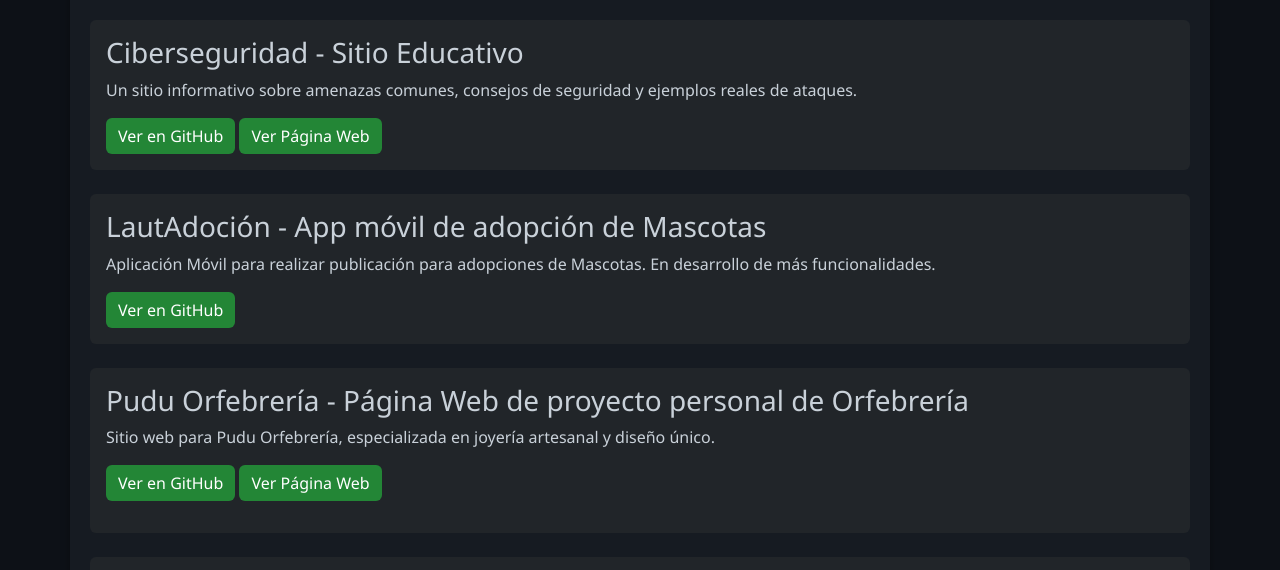
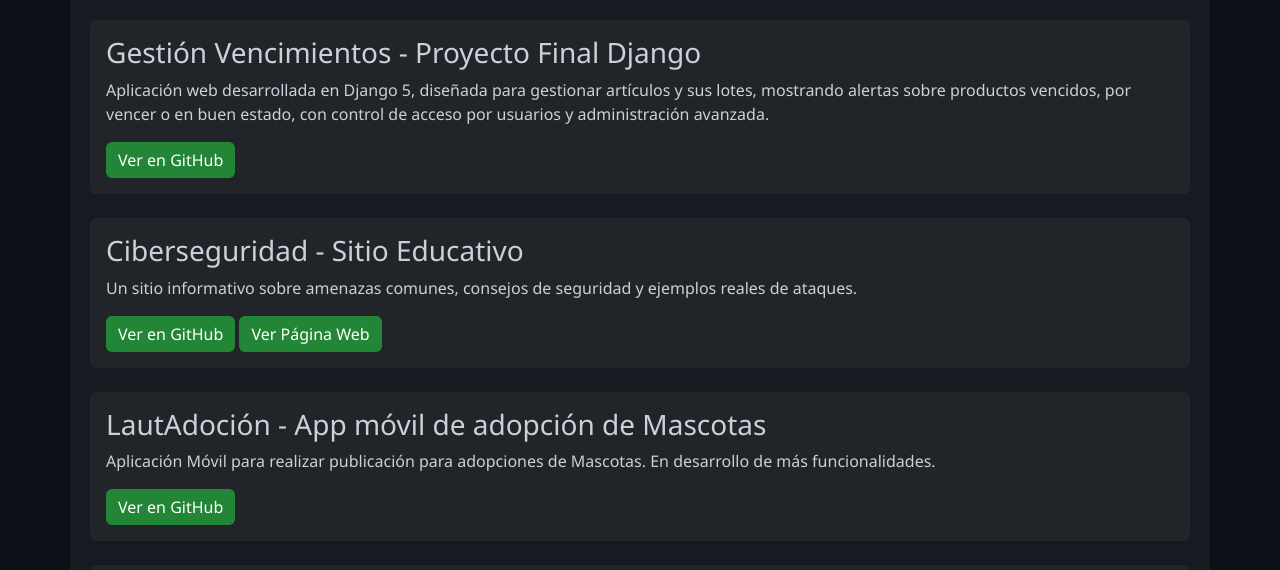
Before and after one commit to CintyaRam/Portafolio, a plain HTML site: page proyectos.html in a window 1280 px wide. Shown: the part 227-797 px from the top of the page. Drawn offline with nearby package versions, Linux system fonts and the light colour scheme.

Commit message:
Se añade proyecto final

```diff
--- a/proyectos.html
+++ b/proyectos.html
@@ -37,6 +37,19 @@
     <section class="py-5">
         <div class="container">
             <h2 class="mb-4">Mis Proyectos</h2>
+            <!-- Proyecto Principal -->
+            <div class="card mb-4 bg-dark text-white border-secondary">
+                <div class="card-body">
+                    <h3 class="card-title">Gestión Vencimientos - Proyecto Final Django</h3>
+                    <p class="card-text">Aplicación web desarrollada en Django 5, diseñada para gestionar artículos y
+                        sus lotes, mostrando alertas sobre productos vencidos, por vencer o en buen estado, con control
+                        de acceso por usuarios y administración avanzada.</p>
+                    <a href="https://github.com/CintyaRam/gestion_vencimientos" target="_blank"
+                        class="btn btn-primary me-2">Ver en GitHub</a>
+                    <!-- <a href="#" target="_blank" class="btn btn-primary">Ver
+                        Página Web</a> -->
+                </div>
+            </div>
 
             <!-- Proyecto 1 -->
             <div class="card mb-4 bg-dark text-white border-secondary">
@@ -46,7 +59,8 @@
                         reales de ataques.</p>
                     <a href="https://github.com/CintyaRam/ciberseguridad" target="_blank" class="btn btn-primary">Ver
                         en GitHub</a>
-                    <a href="https://cintyaram.github.io/ciberseguridad/" target="_blank" class="btn btn-primary me-2">Ver
+                    <a href="https://cintyaram.github.io/ciberseguridad/" target="_blank"
+                        class="btn btn-primary me-2">Ver
                         Página Web</a>
                 </div>
             </div>
@@ -65,20 +79,27 @@
             <div class="card mb-4 bg-dark text-white border-secondary">
                 <div class="card-body">
                     <h3 class="card-title">Pudu Orfebrería - Página Web de proyecto personal de Orfebrería</h3>
-                    <p class="card-text">Sitio web para Pudu Orfebrería, especializada en joyería artesanal y diseño único.<p>
-                    <a href="https://github.com/CintyaRam/PuduOrfebreria" target="_blank" class="btn btn-primary">Ver
-                        en GitHub</a>
-                    <a href="https://cintyaram.github.io/PuduOrfebreria/" target="_blank" class="btn btn-primary me-2">Ver
-                        Página Web</a>
+                    <p class="card-text">Sitio web para Pudu Orfebrería, especializada en joyería artesanal y diseño
+                        único.
+                    <p>
+                        <a href="https://github.com/CintyaRam/PuduOrfebreria" target="_blank"
+                            class="btn btn-primary">Ver
+                            en GitHub</a>
+                        <a href="https://cintyaram.github.io/PuduOrfebreria/" target="_blank"
+                            class="btn btn-primary me-2">Ver
+                            Página Web</a>
                 </div>
             </div>
             <!-- Proyecto 4 -->
             <div class="card mb-4 bg-dark text-white border-secondary">
                 <div class="card-body">
                     <h3 class="card-title">Competencias Tecnológicas</h3>
-                    <p class="card-text">Repositorio de archivos separados por carpetas con las distintas competencias tecnológicas en aprendizaje, en construcción. Actualmente con apartado Python, SQL y Django<p>
-                    <a href="https://github.com/CintyaRam/CompetenciasTecnologias" target="_blank" class="btn btn-primary">Ver
-                        en GitHub</a>
+                    <p class="card-text">Repositorio de archivos separados por carpetas con las distintas competencias
+                        tecnológicas en aprendizaje, en construcción. Actualmente con apartado Python, SQL y Django
+                    <p>
+                        <a href="https://github.com/CintyaRam/CompetenciasTecnologias" target="_blank"
+                            class="btn btn-primary">Ver
+                            en GitHub</a>
                 </div>
             </div>
 
```
Also changed, not shown: index.html (+12 -0 lines).
